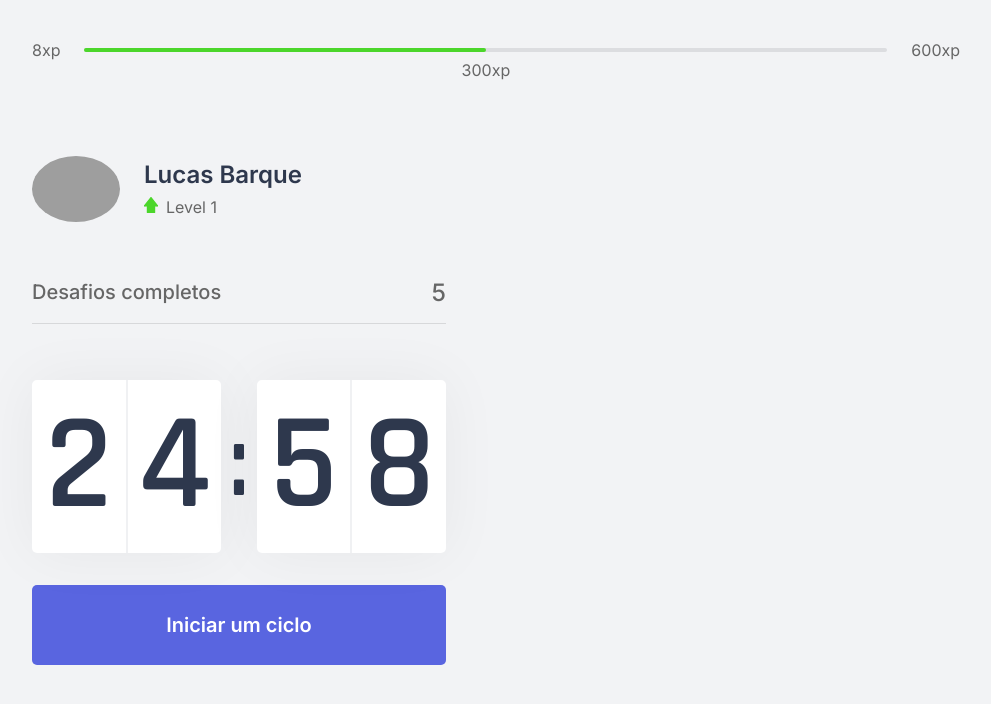
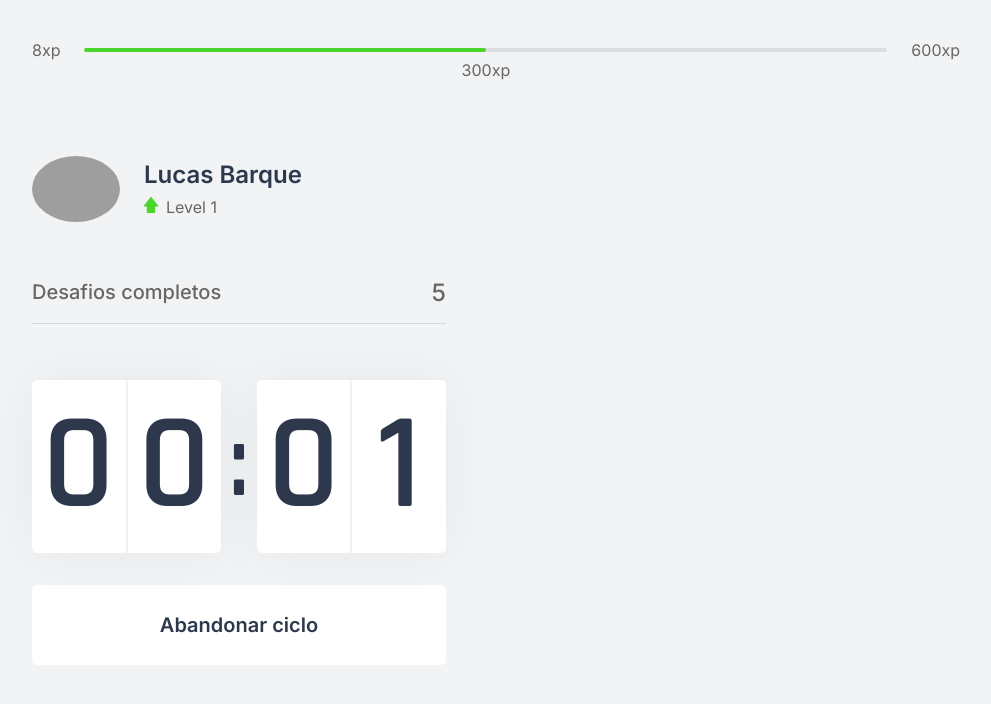
Before and after one commit to lucasbarque/Moveit, a Next.js app: page / in a window 1280 px wide. Both pictures are taken after a click on the button "Iniciar um ciclo". Shown: the top 704 px of the page, without its empty margins (144-1135 px from the left). Built offline with nearby package versions, Linux system fonts and the light colour scheme; grey boxes are pictures that could not be loaded.

Commit message:
Countdown Finished

```diff
--- a/src/components/Countdown.tsx
+++ b/src/components/Countdown.tsx
@@ -1,9 +1,13 @@
 import { useEffect, useState } from 'react'
 import styles from '../styles/components/Countdown.module.css'
 
+let countdownTimeout: NodeJS.Timeout;
+const initialCountdown = 0.05 * 60;
+
 export function Countdown() {
-  const [time, setTime] = useState(25 * 60);
-  const [active, setActive] = useState(false);
+  const [time, setTime] = useState(initialCountdown);
+  const [isActive, setIsActive] = useState(false);
+  const [hasFinished, setHasFinished] = useState(false);
 
   const minutes = Math.floor(time / 60);
   const seconds = time % 60;
@@ -12,18 +16,25 @@
   const [secondLeft, secondRight] = String(seconds).padStart(2, '0').split('')
 
   function startCountdown() {
-    setActive(true);
+    setIsActive(true);
+  }
+
+  function resetCountdown() {
+    clearTimeout(countdownTimeout)
+    setIsActive(false);
+    setTime(initialCountdown)
   }
 
   useEffect(() => {
-    if (active && time > 0) {
-      setTimeout(() => {
+    if (isActive && time > 0) {
+      countdownTimeout = setTimeout(() => {
         setTime(time - 1);
       }, 1000)
-    } else {
-      setActive(false);
+    } else if (isActive && time === 0) {
+      setHasFinished(true);
+      setIsActive(false)
     }
-  }, [active, time])
+  }, [isActive, time])
 
   return (
     <div>
@@ -39,9 +50,27 @@
         </div>
       </div>
 
-      <button type="button" onClick={startCountdown} className={styles.countdownButton}>
-        Iniciar um ciclo
-      </button>
-    </div>
+      {hasFinished ? (
+        <button disabled className={styles.countdownButton}>
+          Ciclo encerrado
+        </button>
+      ) : (
+        <>
+          {
+
+            isActive ? (
+              <button type="button" onClick={resetCountdown} className={`${styles.countdownButton} ${styles.countdownButtonActive}`}>
+                Abandonar ciclo
+              </button>
+            ) : (
+              <button type="button" onClick={startCountdown} className={styles.countdownButton}>
+                Iniciar um ciclo
+              </button>
+            )
+          }
+        </>
+      )}
+
+    </div >
   )
 }
--- a/src/styles/components/Countdown.module.css
+++ b/src/styles/components/Countdown.module.css
@@ -58,6 +58,22 @@
   transition: background-color 0.2s;
 }
 
-.countdownButton:hover {
+.countdownButton:not(:disabled):hover {
   background: var(--blue-dark)
 }
+
+.countdownButtonActive {
+  background: var(--white);
+  color: var(--title)
+}
+
+.countdownButtonActive:not(:disabled):hover {
+  background: var(--red);
+  color: var(--white)
+}
+
+.countdownButton:disabled {
+  background: var(--white);
+  color: var(--text);
+  cursor: not-allowed;
+}
```
